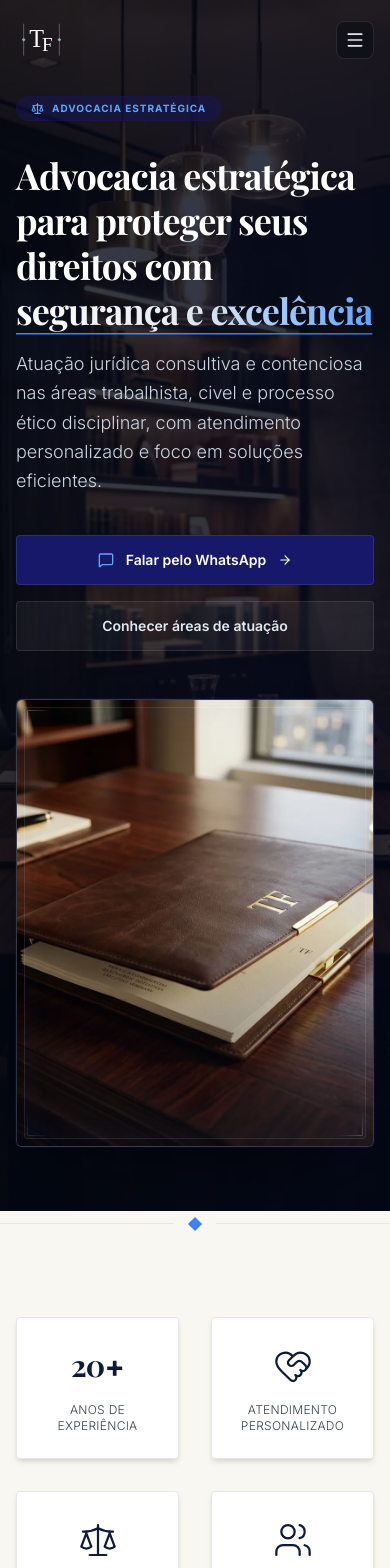
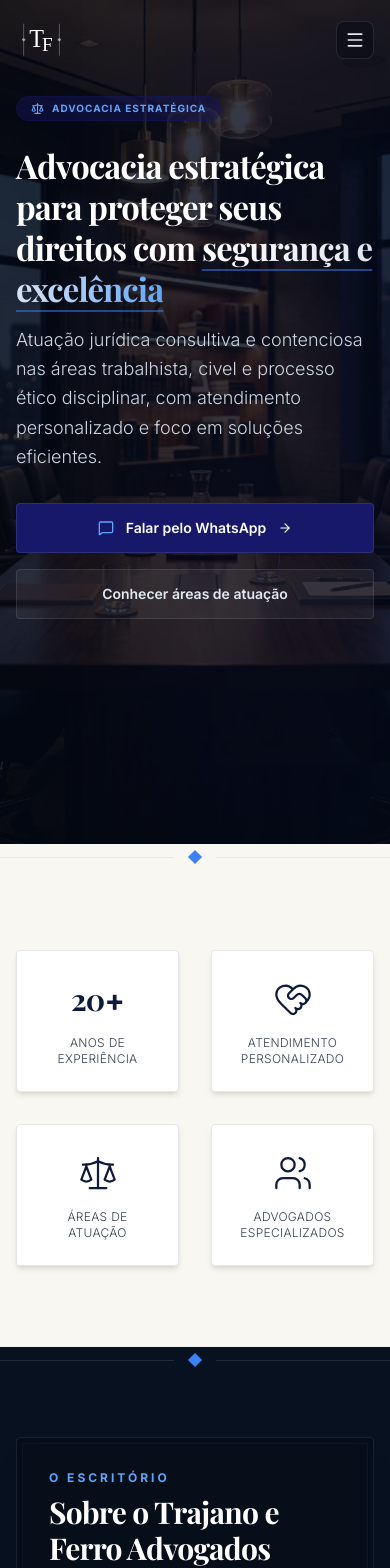
Before and after one commit to GabrielRossanesi/trajanoeferroadvogados, a Next.js app: page / in a window 390 px wide. Shown: the top 1568 px of the page. Built offline with nearby package versions, Linux system fonts and the light colour scheme; a web font is replaced by a local one.

Commit message:
Otimizar hero mobile

```diff
--- a/src/app/page.tsx
+++ b/src/app/page.tsx
@@ -358,7 +358,7 @@ Descrição do caso: ${formState.description || "Não informada."}`;
       <section
         id="inicio"
         ref={heroRef}
-        className="relative min-h-[92vh] flex items-center justify-center pt-24 pb-16 bg-[#060b16] text-[#f8fafc] overflow-hidden"
+        className="relative min-h-[100svh] lg:min-h-[92vh] flex items-start lg:items-center justify-center pt-24 sm:pt-28 lg:pt-24 pb-10 sm:pb-14 lg:pb-16 bg-[#060b16] text-[#f8fafc] overflow-hidden"
       >
         {/* Parallax Background Image with Dark Overlay */}
         <framerMotion.div
@@ -370,6 +370,7 @@ Descrição do caso: ${formState.description || "Não informada."}`;
             alt="Fundo Escritório Jurídico"
             fill
             className="object-cover opacity-20"
+            sizes="100vw"
             priority
           />
         </framerMotion.div>
@@ -385,10 +386,10 @@ Descrição do caso: ${formState.description || "Não informada."}`;
 
             {/* Hero Left Content */}
             <framerMotion.div
-              initial={{ opacity: 0, x: -30 }}
+              initial={false}
               animate={{ opacity: 1, x: 0 }}
-              transition={{ duration: 0.8 }}
-              className="lg:col-span-7 text-left space-y-8"
+              transition={{ duration: 0.5 }}
+              className="lg:col-span-7 min-w-0 text-left space-y-6 sm:space-y-8"
             >
               <div
                 className="inline-flex items-center gap-2 px-3.5 py-1 rounded-full bg-[#17186a]/40 border border-[#17186a]/30 text-[10px] font-bold uppercase tracking-widest text-royal-300"
@@ -398,7 +399,7 @@ Descrição do caso: ${formState.description || "Não informada."}`;
               </div>
 
               <div className="space-y-4">
-                <h1 className="font-serif text-4xl sm:text-5xl md:text-6xl font-bold text-white tracking-tight leading-tight">
+                <h1 className="font-serif text-[2.05rem] sm:text-5xl md:text-6xl font-bold text-white tracking-tight leading-tight">
                   Advocacia estratégica para proteger seus direitos com{" "}
                   <span className="text-transparent bg-clip-text bg-gradient-to-r from-white via-silver-200 to-royal-300 underline decoration-royal-400/50 decoration-2 underline-offset-8">
                     segurança e excelência
@@ -432,10 +433,10 @@ Descrição do caso: ${formState.description || "Não informada."}`;
 
             {/* Hero Right Graphic - Replaced with Folder Mockup */}
             <framerMotion.div
-              initial={{ opacity: 0, x: 30 }}
+              initial={false}
               animate={{ opacity: 1, x: 0 }}
-              transition={{ duration: 0.8, delay: 0.2 }}
-              className="lg:col-span-5 flex justify-center lg:justify-end"
+              transition={{ duration: 0.6 }}
+              className="hidden lg:flex lg:col-span-5 justify-center lg:justify-end"
             >
               <div className="hero-image-frame relative w-full max-w-[420px] aspect-[4/5] md:aspect-auto md:h-[450px] overflow-hidden">
                 <Image
@@ -598,7 +599,6 @@ Descrição do caso: ${formState.description || "Não informada."}`;
                   className="object-cover object-center transition-all duration-700 group-hover:scale-102 group-hover:opacity-0"
                   sizes="(max-w-640px) 100vw, 25vw"
                   quality={100}
-                  priority
                 />
                 {/* Image 2 (Hover) */}
                 <Image
```
